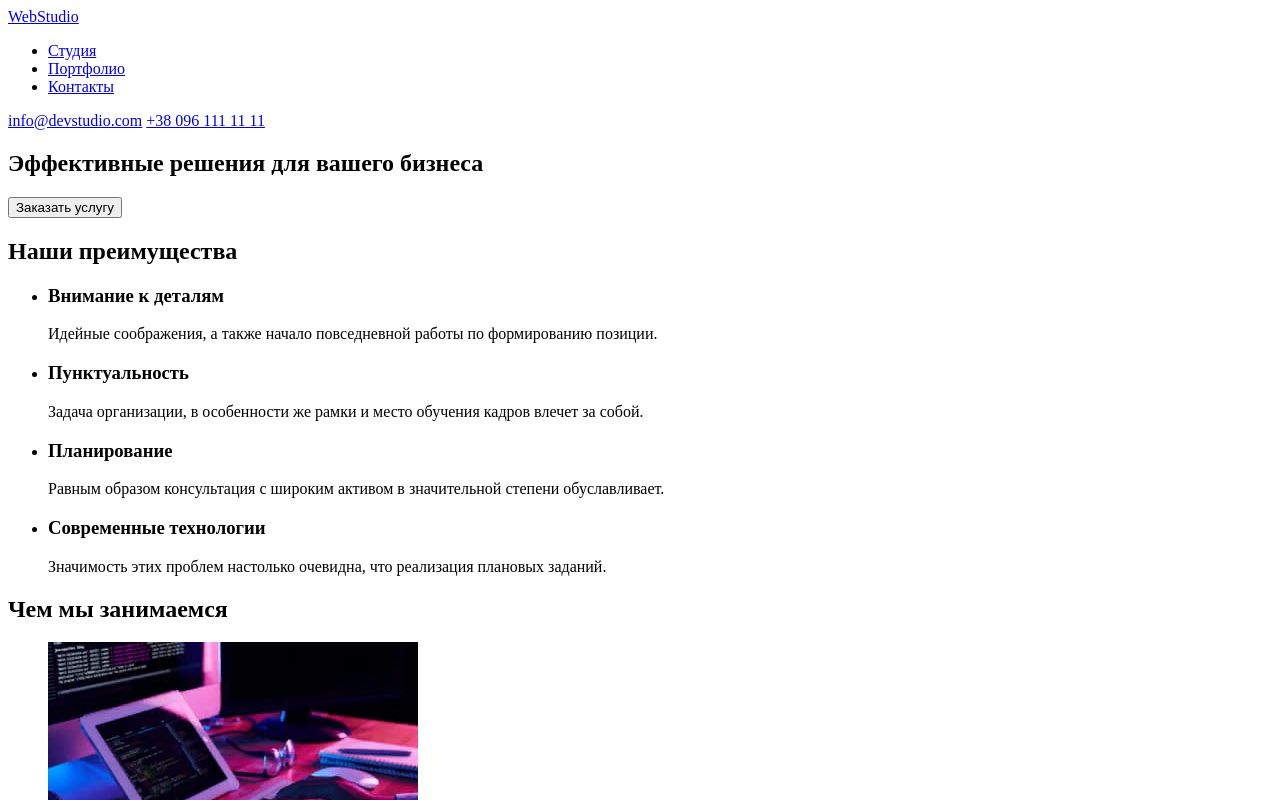
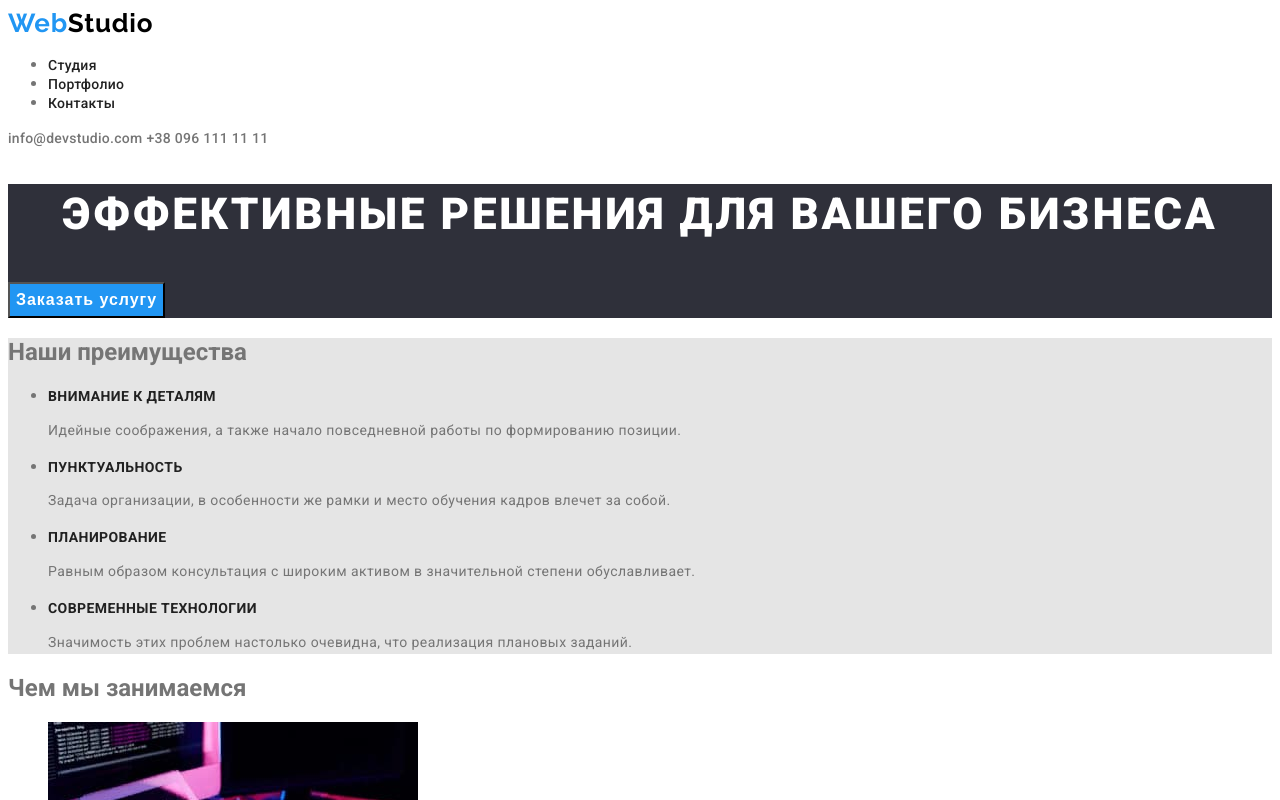
Before and after one commit to OKirsenko/goit-markup-hw-02, a plain HTML site: page index.html in a window 1280 px wide. Shown: the top 800 px of the page. Drawn offline with Linux system fonts and the light colour scheme.

Commit message:
Add css styles for nav, hero, features sections

```diff
--- a/css/styles.css
+++ b/css/styles.css
@@ -0,0 +1,91 @@
+:root {
+  --primary-text-color: #757575;
+  --title-text-color: #212121;
+  --accent-color: #2196f3;
+  --hero-text-color: #ffffff;
+  --primaty--bg-color: #e5e5e5;
+  --secondary-bg-color: #f5f4fa;
+  --accent-bg-color: #2f303a;
+}
+body {
+  font-family: 'Roboto', sans-serif;
+  color: var(--primary-text-color);
+}
+a {
+  text-decoration: none;
+}
+
+/* buttons */
+.button {
+  font-size: 16px;
+  font-weight: 700;
+  line-height: 1.9em;
+  letter-spacing: 0.06em;
+  text-align: center;
+  color: var(--hero-text-color);
+  background-color: var(--accent-color);
+}
+
+/* logo */
+.logo {
+  font-family: Raleway;
+  font-weight: 700;
+  font-size: 26px;
+  line-height: 1.2;
+  letter-spacing: 0.03em;
+  color: #000000;
+}
+.logo-accent {
+  color: var(--accent-color);
+}
+.logo.logo-footer {
+  color: var(--hero-text-color);
+}
+
+/* Navigation list */
+.nav-item {
+  font-weight: 500;
+  font-size: 14px;
+  line-height: 1.2;
+  letter-spacing: 0.02em;
+  color: var(--title-text-color);
+}
+.nav-item:hover,
+.nav-item:focus {
+  color: var(--accent-color);
+}
+.nav-contacts {
+  color: var(--primary-text-color);
+}
+/* Hero section */
+.hero {
+  background-color: var(--accent-bg-color);
+}
+.hero-header {
+  font-weight: 900;
+  font-size: 44px;
+  line-height: 1.4;
+  text-align: center;
+  letter-spacing: 0.06em;
+  text-transform: uppercase;
+  color: var(--hero-text-color);
+}
+
+/* features section */
+.features {
+  background-color: var(--primaty--bg-color);
+}
+.features-list h3 {
+  font-weight: 700;
+  font-size: 14px;
+  line-height: 1.2;
+  letter-spacing: 0.03em;
+  text-transform: uppercase;
+  color: var(--title-text-color);
+}
+.features-list p {
+  font-size: 14px;
+  line-height: 1.7em;
+  letter-spacing: 0.03em;
+  color: var(--primary-text-color);
+}
--- a/index.html
+++ b/index.html
@@ -5,34 +5,36 @@
     <meta http-equiv="X-UA-Compatible" content="IE=edge">
     <meta name="viewport" content="width=device-width, initial-scale=1.0">
     <title>Document</title>
+    <link href="https://fonts.googleapis.com/css2?family=Raleway:wght@700&family=Roboto:wght@400;500;700;900&display=swap" rel="stylesheet">
+    <link rel="stylesheet" href="./css/styles.css">
 </head>
 <body>
   <header>
       <nav>
-          <a href="#">WebStudio</a>
-          <ul>
+          <a href="./index.html" class="logo"><span class="logo-accent">Web</span>Studio</a>
+          <ul class="nav-list">
               <li>
-                  <a href="#">Студия</a>
+                  <a href="./index.html" class="nav-item">Студия</a>
               </li>
               <li>
-                  <a href="#">Портфолио</a>
+                  <a href="./portfolio.html" class="nav-item">Портфолио</a>
               </li>
               <li>
-                  <a href="#">Контакты</a>
+                  <a href="#" class="nav-item">Контакты</a>
               </li>
           </ul>
       </nav>
-      <a href="mailto:info@devstudio.com">info@devstudio.com</a>
-      <a href="tel:+380961111111">+38 096 111 11 11</a>
+      <a href="mailto:info@devstudio.com" class="nav-item nav-contacts">info@devstudio.com</a>
+      <a href="tel:+380961111111" class="nav-item nav-contacts">+38 096 111 11 11</a>
   </header>
   <main>
-      <section class="slogan">
-          <h1>Эффективные решения для вашего бизнеса</h1>
-          <button type="button">Заказать услугу</button>
+      <section class="hero">
+          <h1 class="hero-header">Эффективные решения для вашего бизнеса</h1>
+          <button type="button" class="button">Заказать услугу</button>
       </section>
       <section class="features">
           <h2>Наши преимущества</h2>
-          <ul>
+          <ul class="features-list">
               <li>
                     <h3>Внимание к деталям</h3>
                     <p>Идейные соображения, а также начало повседневной работы по формированию позиции.</p>
@@ -92,7 +94,7 @@
       </section>
   </main>
   <footer>
-      <a href="#">WebStudio</a>
+      <a href="#" class="logo logo-footer"><span class="logo-accent">Web</span>Studio</a>
       <address>г. Киев, пр-т Леси Украинки, 26</address>
     <a href="mailto:info@devstudio.com">info@devstudio.com</a>
     <a href="tel:+380961111111">+38 096 111 11 11</a>
```
Also changed, not shown: portfolio.html (+9 -7 lines).
